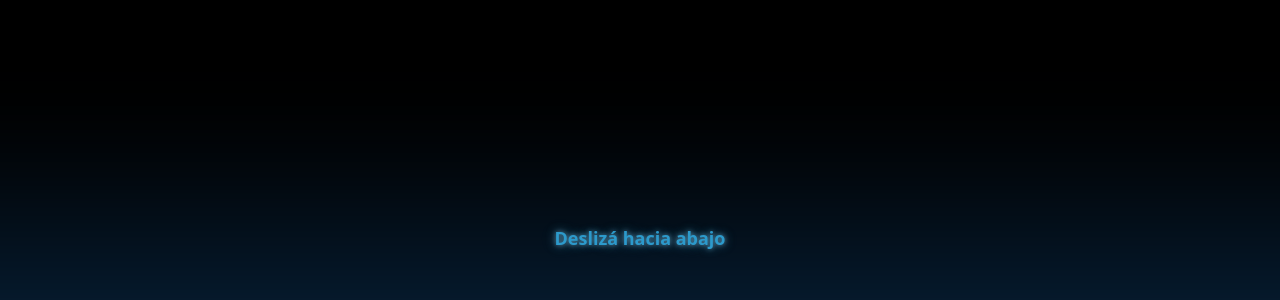
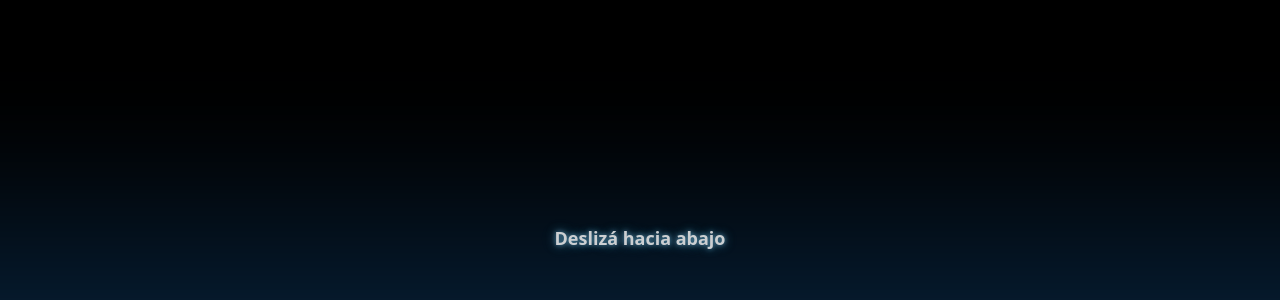
Before and after one commit to agustinvegabrunetto7-sys/ActasyFinanzas2, a React (Vite) app: page / in a window 1280 px wide. Shown: the part 652-952 px from the top of the page. Built offline with nearby package versions, Linux system fonts and the light colour scheme.

Commit message:
[dyad] Cambiando el color del indicador de scroll a blanco - wrote 1 file(s)

```diff
--- a/src/components/ScrollDownIndicator.tsx
+++ b/src/components/ScrollDownIndicator.tsx
@@ -3,7 +3,7 @@ import React from "react";
 const ScrollDownIndicator = () => {
   return (
     <div className="absolute bottom-24 left-1/2 -translate-x-1/2 z-20">
-      <p className="text-sky-400 text-lg font-bold neon-glow animate-neon-blink">
+      <p className="text-white text-lg font-bold neon-glow animate-neon-blink">
         Deslizá hacia abajo
       </p>
     </div>
```
